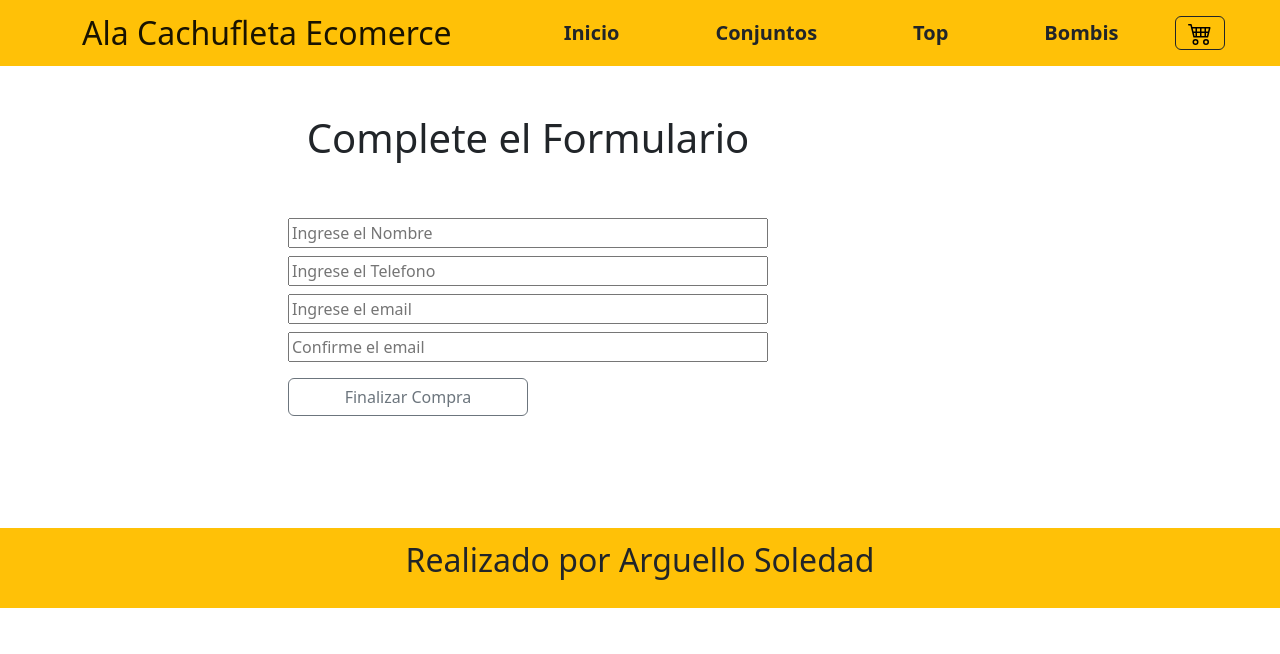
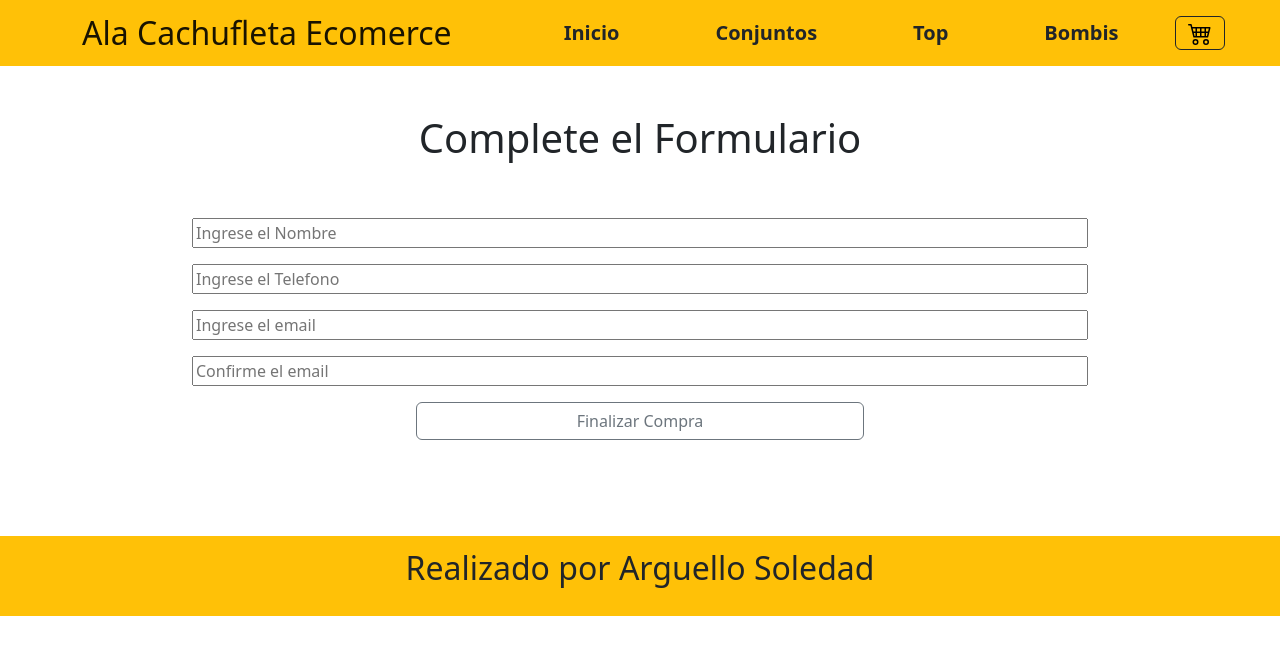
Before and after one commit to sole-arguello/PF-React-ArguelloMariaSoledad, a React (Vite) app in the folder ecomerce/: page /ckeckout in a window 1280 px wide. Shown: the top 654 px of the page. Built offline with nearby package versions, Linux system fonts and the light colour scheme.

Commit message:
corrijo el break point

```diff
--- a/ecomerce/src/components/Checkout/Checkout.jsx
+++ b/ecomerce/src/components/Checkout/Checkout.jsx
@@ -53,8 +53,8 @@ function Checkout({ greeting }) {
                 <p className=' fs-3'>Gracias por su compra!!</p>
                 <Link className='btn btn-warning fw-semibold text-dark my-5' to='/'>Volver al Inicio</Link>
           </div>)
-        : (<div className='d-flex flex-column text-center mx-5 px-5 gap-2 w-75 pb-3'>
-            <h1 className='m-5'>{greeting}</h1>
+        : (<div className='text-center my-5'>
+            <h1 className='my-3 my-5'>{greeting}</h1>
             <CheckoutValidacion generateOrder={generateOrder} handleForm={handleForm} dataForm={dataForm} />
           </div>)
      }
--- a/ecomerce/src/components/CheckoutForm/CheckoutForm.jsx
+++ b/ecomerce/src/components/CheckoutForm/CheckoutForm.jsx
@@ -9,20 +9,20 @@ function CheckoutForm({handleForm, generateOrder, dataForm, errors, validateForm
       }
 
   return (
-    <div className="mx-5 px-5 pb-5 mb-5 ">
-      <form onSubmit={handleOnSubmit} className=' d-flex flex-column gap-2 mx-5 px-5'>
+    <div className="pb-5 mb-5 px-md-5 mx-lg-5">
+      <form onSubmit={handleOnSubmit} className='px-3 px-md-5 mx-lg-5'>
 
         {errors && errors.name && <span className="text-danger me-auto"> {errors.name}</span>}
-        <input onChange={handleForm} type="text" name='name' value={dataForm.name} placeholder='Ingrese el Nombre'/>
+        <input className="my-2 w-100" onChange={handleForm} type="text" name='name' value={dataForm.name} placeholder='Ingrese el Nombre'/>
 
         {errors && errors.email && <span className="text-danger me-auto"> {errors.phone}</span>}
-        <input onChange={handleForm} type="text" name='phone' value={dataForm.phone} placeholder='Ingrese el Telefono'/>
+        <input className="my-2 w-100" onChange={handleForm} type="text" name='phone' value={dataForm.phone} placeholder='Ingrese el Telefono'/>
 
         {errors && errors.email && <span className="text-danger me-auto"> {errors.email}</span>}
-        <input onChange={handleForm} type="text" name='email' value={dataForm.email} placeholder='Ingrese el email'/>
+        <input className="my-2 w-100" onChange={handleForm} type="text" name='email' value={dataForm.email} placeholder='Ingrese el email'/>
 
         {errors && errors.email && <span className="text-danger me-auto">{errors.email}</span>}
-        <input onChange={handleForm} type="text" name='emailConfirm' value={dataForm.emailConfirm} placeholder='Confirme el email'/>
+        <input className="my-2 w-100" onChange={handleForm} type="text" name='emailConfirm' value={dataForm.emailConfirm} placeholder='Confirme el email'/>
 
         <button className="btn btn-outline-secondary w-50 mt-2" type="submit">Finalizar Compra</button>
 
```
